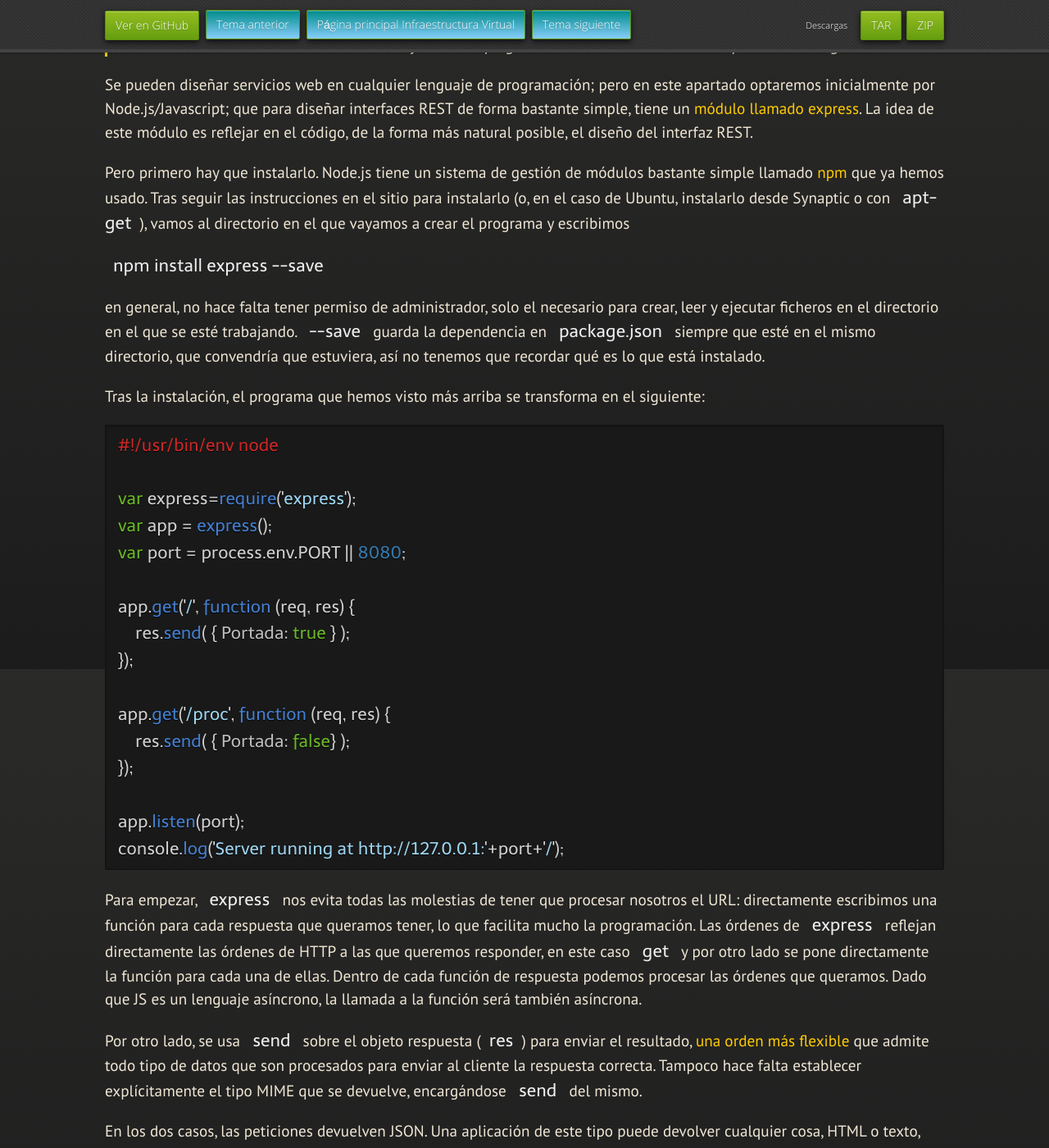
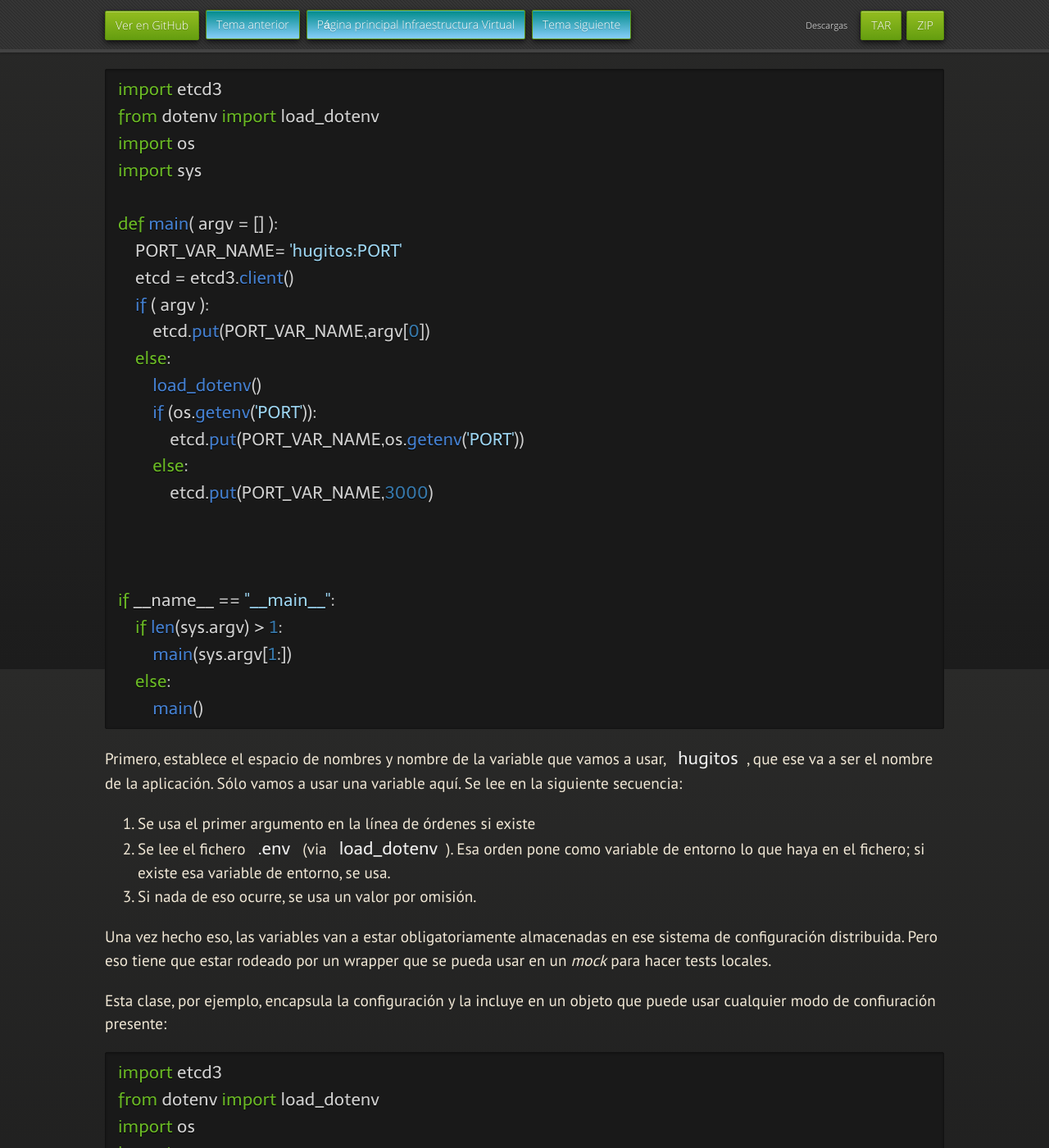
Before and after one commit to JJ/IV, a Jekyll site: the page built from documentos/temas/Microservicios.md, in a window 1280 px wide and 1400 px high, scrolled down 2784 px. Shown: the whole window at 82% size. Built offline with Jekyll 4.4.1, drawn with Linux system fonts in a browser that asks for light colours; nearby versions of some CDN libraries; some web fonts are replaced; our own code applies the rules of GitHub Pages for plain Markdown files; some of the changed text lies outside the part shown.

Commit message:
Sync documentos/temas/Microservicios.md de master a gh-pages

````diff
--- a/documentos/temas/Microservicios.md
+++ b/documentos/temas/Microservicios.md
@@ -133,6 +133,85 @@ que ser necerariamente *las* variables de entorno, claro.
 > repositorios, y a continuación es conveniente escribir `export
 > ETCDCTL_API=3` para que funcione correctamente
 > el [cliente](https://etcd.io/docs/v3.4.0/dl-build/).
+
+Con estos sistemas de configuración distribuida, se debe tanto
+establecer la configuración (antes de lanzarlo), como leer la
+configuración. Y evidentemente, la configuración se tendrá que
+almacenar en algún lugar. Por ejemplo, este script en Python (que está
+alojado [aquí](https://github.com/JJ/tests-python) servirá para
+establecer un valor leyéndolo desde varias fuentes diferentes:
+
+```python
+import etcd3
+from dotenv import load_dotenv
+import os
+import sys
+
+def main( argv = [] ):
+    PORT_VAR_NAME= 'hugitos:PORT'
+    etcd = etcd3.client()
+    if ( argv ):
+        etcd.put(PORT_VAR_NAME,argv[0])
+    else:
+        load_dotenv()
+        if (os.getenv('PORT')):
+            etcd.put(PORT_VAR_NAME,os.getenv('PORT'))
+        else:
+            etcd.put(PORT_VAR_NAME,3000)
+
+
+
+if __name__ == "__main__":
+    if len(sys.argv) > 1:
+        main(sys.argv[1:])
+    else:
+        main()
+```
+
+Primero, establece el espacio de nombres y nombre de la variable que
+vamos a usar, `hugitos`, que ese va a ser el nombre de la
+aplicación. Sólo vamos a usar una variable aquí. Se lee en la
+siguiente secuencia:
+
+1. Se usa el primer argumento en la línea de órdenes si existe
+2. Se lee el fichero `.env` (via `load_dotenv`). Esa orden pone como
+   variable de entorno lo que haya en el fichero; si existe esa
+   variable de entorno, se usa.
+3. Si nada de eso ocurre, se usa un valor por omisión.
+
+Una vez hecho eso, las variables van a estar obligatoriamente
+almacenadas en ese sistema de configuración distribuida. Pero eso
+tiene que estar rodeado por un wrapper que se pueda usar en un *mock*
+para hacer tests locales.
+
+Esta clase, por ejemplo, encapsula la configuración y la incluye en un
+objeto que puede usar cualquier modo de confiuración presente:
+
+```python
+import etcd3
+from dotenv import load_dotenv
+import os
+import sys
+
+
+class Config:
+
+    def __init__(self):
+        PORT_VAR_NAME= 'hugitos:PORT'
+        etcd = etcd3.client()
+        if etcd:
+            self.port = int(etcd.get(PORT_VAR_NAME)[0].decode("utf8") )
+        else:
+            load_dotenv()
+            if (os.getenv('PORT')):
+                self.port = os.getenv('PORT')
+            else:
+                self.port = 3000
+```
+
+De forma que no es realmente necesario trabajar con *mocks*, sino que
+se usa el método de configuración que haya presente, empezando, como
+es natural, por `etcd`.
 
 ### Rutas y middleware
 
````
